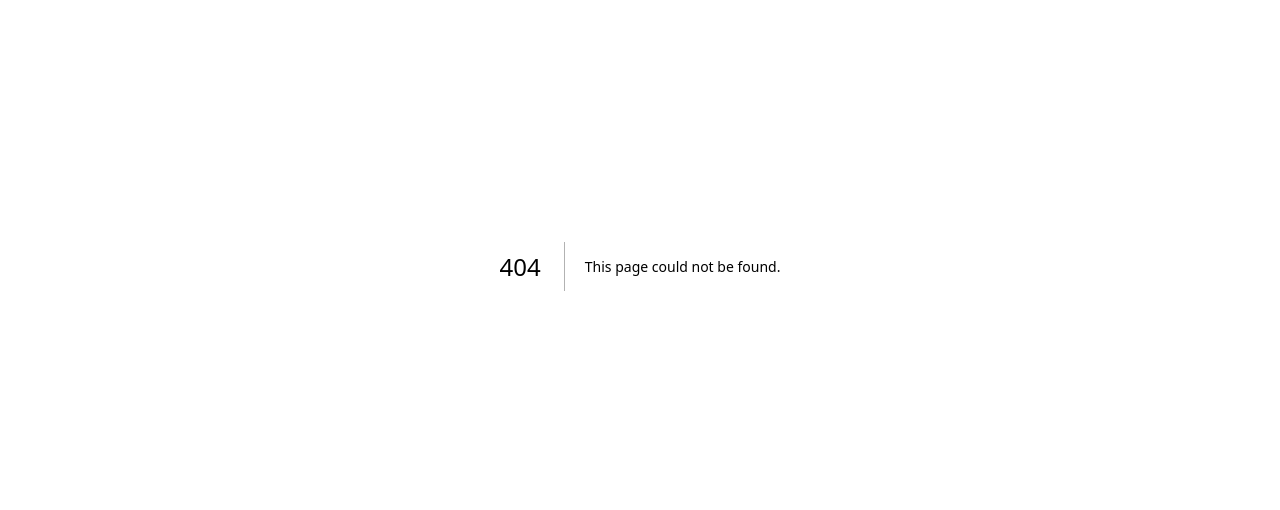
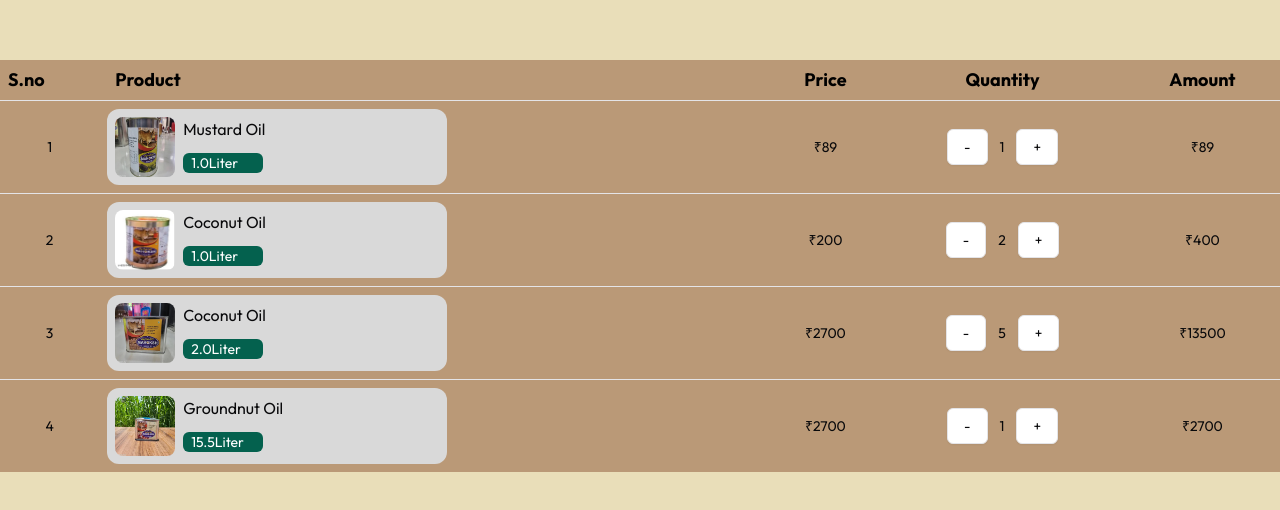
Before and after one commit to dineshkrishna006/mahoksh, a Next.js app: page /cart in a window 1280 px wide. Before the commit this address had no page. Shown: the part 134-644 px from the top of the page. Built offline with nearby package versions, Linux system fonts and the light colour scheme.

Commit message:
profileorders

```diff
--- /dev/null
+++ b/app/cart/page.tsx
@@ -0,0 +1,19 @@
+
+import Cart from "@/components/cart";
+
+
+
+import React from "react";
+
+const page = () => {
+
+
+  return (
+    <div className="h-screen flex items-center justify-center bg-mbackg">
+
+      <Cart/>
+    </div>
+  );
+};
+
+export default page;
--- /dev/null
+++ b/app/profile/page.tsx
@@ -0,0 +1,14 @@
+import { Profile } from "@/components/profile";
+import React from "react";
+
+const page = () => {
+  return (
+    <div className="flex items-center justify-center h-screen w-[100vw] bg-mbackg">
+      <div className="flex items-center justify-center">
+        <Profile />
+      </div>
+    </div>
+  );
+};
+
+export default page;
--- /dev/null
+++ b/components/cart.tsx
@@ -0,0 +1,138 @@
+"use client";
+import React, { useState } from "react";
+import {
+  Table,
+  TableHeader,
+  TableRow,
+  TableHead,
+  TableBody,
+  TableCell,
+} from "@/components/ui/table";
+import { Button } from "./ui/button";
+import { Productdetials } from "@/lib/types";
+import Image from "next/image";
+const Cart = () => {
+  const products_: Productdetials[] = [
+    {
+      source: "/images/mustardoil1lit.jpeg",
+      name: "Mustard Oil",
+      price: 89,
+      mrp: 100,
+      bundle: 1,
+      liter: 1,
+      stock: 10,
+      quantity: 1,
+    },
+    {
+      source: "/images/coconutoil1lit.jpeg",
+      name: "Coconut Oil",
+      price: 200,
+      mrp: 240,
+      bundle: 2,
+      liter: 1,
+      stock: 1,
+      quantity: 2,
+    },
+    {
+      source: "/images/coconutoil2lit.jpeg",
+      name: "Coconut Oil",
+      price: 2700,
+      mrp: 3900,
+      bundle: 1,
+      liter: 2,
+      stock: 0,
+      quantity: 5,
+    },
+
+    {
+      source: "/images/groundnutoil2lit.jpeg",
+      name: "Groundnut Oil",
+      price: 2700,
+      mrp: 3900,
+      bundle: 1,
+      liter: 15.5,
+      stock: 1,
+      quantity: 1,
+    },
+  ];
+
+  //   const minus = (ind: number) => {
+  //     const updatedProducts_ = [...products_];
+  //     if (updatedProducts_[ind - 1].quantity > 1) {
+  //       updatedProducts_[ind - 1].quantity = products_[ind - 1].quantity - 1;
+  //       setProducts_(updatedProducts_);
+  //     }
+  //   };
+
+  //   const plus = (ind: number) => {
+  //     const updatedProducts_ = [...products_];
+  //     if (updatedProducts_[ind-1].stock>updatedProducts_[ind - 1].quantity) {
+  //       updatedProducts_[ind - 1].quantity = products_[ind - 1].quantity + 1;
+  //       setProducts_(updatedProducts_);
+  //     }
+  //   }
+  return (
+    <div className="h-screen w-full flex justify-center items-center">
+      <Table className="bg-[#BA9977] font-out">
+        {/* <TableCaption>Your Cart Items</TableCaption> */}
+        <TableHeader>
+          <TableRow className="text-black text-lg ">
+            <TableHead className="text-left">S.no</TableHead>
+            <TableHead className="text-left px-4">Product</TableHead>
+            <TableHead className="text-center">Price</TableHead>
+            <TableHead className="">Quantity</TableHead>
+            <TableHead className="text-center">Amount</TableHead>
+          </TableRow>
+        </TableHeader>
+        <TableBody>
+          {products_.map((item, ind) => (
+            <TableRow key={ind}>
+              <TableCell className="font-medium text-center">{ind + 1}</TableCell>
+              <TableCell className="text-left">
+                <div className=" w-[340px] h-[76px] flex items-center  bg-[#D9D9D9] rounded-xl">
+                  <div className="w-[300px] flex gap-2 m-2 ">
+                    <Image
+                      src={item.source}
+                      width={250}
+                      height={1}
+                      alt={item.name}
+                      className="aspect-square w-[60px] rounded-lg"
+                    />
+                    <div className="flex flex-col justify-between">
+                      <p className="text-base">{item.name}</p>
+                      <p className="left-1 my-1 rounded-md text-white bg-mgreen w-[80px] px-2">
+                        {item.liter.toFixed(1)}Liter
+                      </p>
+                    </div>
+                  </div>
+                </div>
+              </TableCell>
+              <TableCell className="text-center">₹{item.price}</TableCell>
+              <TableCell className="text-center ">
+                <div className="flex justify-center items-center">
+                  <Button variant="outline">
+                    {/*Need to add the functionality */}-
+                  </Button>
+                  <p className="p-3 bg">{item.quantity}</p>
+                  <Button variant="outline">+</Button>
+                  {/*Need to add the functionality */}
+                </div>
+              </TableCell>
+              <TableCell className="text-center">
+                ₹{item.price * item.quantity}
+              </TableCell>
+            </TableRow>
+          ))}
+        </TableBody>
+        {/* <TableFooter>
+          <TableRow>
+            <TableCell colSpan={3}>Total</TableCell>
+            <TableCell className="text-right">$2,500.00</TableCell>
+          </TableRow>
+        </TableFooter> */}
+      </Table>
+    </div>
+  );
+};
+
+export default Cart;
--- /dev/null
+++ b/components/profile.tsx
@@ -0,0 +1,81 @@
+"use client";
+import {
+  Table,
+  TableBody,
+  TableCell,
+  TableHead,
+  TableHeader,
+  TableRow,
+} from "@/components/ui/table";
+interface Order {
+  items: string[];
+  totalAmount: number;
+  status: string;
+  arrivalDate?: string;
+}
+
+export function Profile() {
+  const orders: Order[] = [
+    {
+      items: ["Coconut Oil", "Mustard oil", "Groundnut oil"],
+      totalAmount: 500,
+      status: "Delivered",
+      arrivalDate: "29-09-2024",
+    },
+    {
+      items: ["Coconut Oil", "Mustard oil"],
+      totalAmount: 400,
+      status: "Confirmed",
+      arrivalDate: "12-10-2023",
+    },
+    {
+      items: ["Coconut Oil"],
+      totalAmount: 120,
+      status: "Pending",
+    },
+  ];
+  return (
+
+      <Table className="font-out bg-[#BA9977] md:w-[750px]">
+        <TableHeader>
+          <TableRow>
+            <TableHead>S.no</TableHead>
+            <TableHead>Items</TableHead>
+            <TableHead>Amount</TableHead>
+            <TableHead className="text-center w-[100px]">Status</TableHead>
+            <TableHead>Arriving</TableHead>
+          </TableRow>
+        </TableHeader>
+        <TableBody>
+          {orders.map((order, ind) => (
+            <TableRow key={ind}>
+              <TableCell className="font-medium text-center">{ind+1}</TableCell>
+              <TableCell className=" text-center">
+                {order.items.map((item, index) => (
+                  <p key={index}>{item}</p>
+                ))}
+              </TableCell>
+              <TableCell className=" text-center">
+                {order.totalAmount}
+              </TableCell>
+              <TableCell className="">
+                <p className="rounded-md text-white bg-mgreen w-[80px] p-2">
+                  {order.status}
+                </p>
+              </TableCell>
+              <TableCell className=" text-center">
+                {order.arrivalDate ? order.arrivalDate : "NA"}
+              </TableCell>
+            </TableRow>
+          ))}
+        </TableBody>
+        {/* <TableFooter>
+        <TableRow>
+          <TableCell colSpan={3}>Total</TableCell>
+          <TableCell className="text-right">$2,500.00</TableCell>
+        </TableRow>
+      </TableFooter> */}
+      </Table>
+
+  );
+}
--- a/components/ui/table.tsx
+++ b/components/ui/table.tsx
@@ -73,7 +73,7 @@ const TableHead = React.forwardRef<
   <th
     ref={ref}
     className={cn(
-      "h-10 px-2 text-left align-middle font-medium text-muted-foreground [&:has([role=checkbox])]:pr-0 [&>[role=checkbox]]:translate-y-[2px]",
+      "h-10 px-2 text-black font-semibold  align-middle   [&:has([role=checkbox])]:pr-0 [&>[role=checkbox]]:translate-y-[2px]",
       className
     )}
     {...props}
@@ -88,7 +88,7 @@ const TableCell = React.forwardRef<
   <td
     ref={ref}
     className={cn(
-      "p-2 align-middle [&:has([role=checkbox])]:pr-0 [&>[role=checkbox]]:translate-y-[2px]",
+      "p-2 align-middle  [&:has([role=checkbox])]:pr-0 [&>[role=checkbox]]:translate-y-[2px]",
       className
     )}
     {...props}
@@ -102,7 +102,7 @@ const TableCaption = React.forwardRef<
 >(({ className, ...props }, ref) => (
   <caption
     ref={ref}
-    className={cn("mt-4 text-sm text-muted-foreground", className)}
+    className={cn("mt-4 text-sm text-center text-muted-foreground", className)}
     {...props}
   />
 ))
--- /dev/null
+++ b/lib/types.ts
@@ -0,0 +1,10 @@
+export interface Productdetials {
+    source: string;
+    name: string;
+    price: number;
+    mrp: number;
+    bundle: number;
+    liter: number;
+    stock: number;
+    quantity: number;
+  }
```
